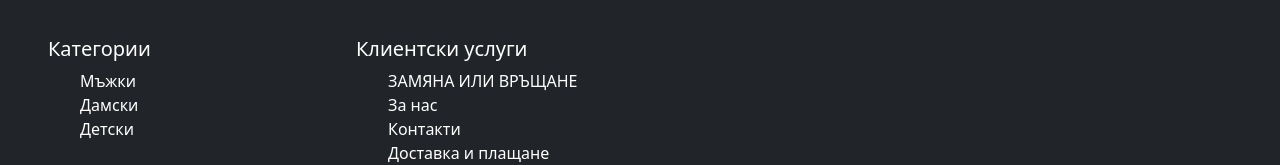
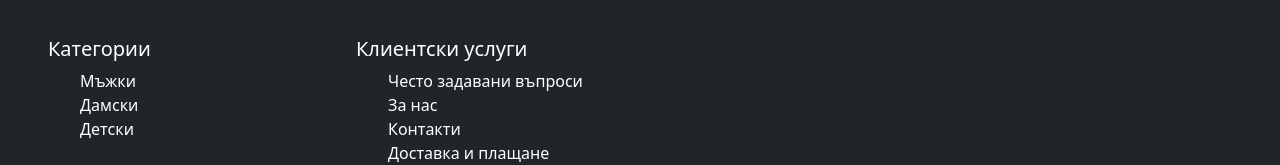
Before and after one commit to StilianKaridov/Online-Shop, a React (Create React App) app: page / in a window 1280 px wide. Shown: the part 647-812 px from the top of the page. Built offline with nearby package versions, Linux system fonts and the light colour scheme.

Commit message:
Changed one of the pages in Клиентиски услуги

```diff
--- a/src/components/Footer/Footer.js
+++ b/src/components/Footer/Footer.js
@@ -60,10 +60,10 @@ function Footer() {
                                 <li>
                                     <Link
                                         className="text-white text-decoration-none"
-                                        to={"/page/zamyana-ili-vrushtane"}
+                                        to={"/page/chesto-zadavani-vuprosi"}
                                         onClick={handleClick}
                                     >
-                                        ЗАМЯНА ИЛИ ВРЪЩАНЕ
+                                        Често задавани въпроси
                                     </Link>
                                 </li>
 
```
